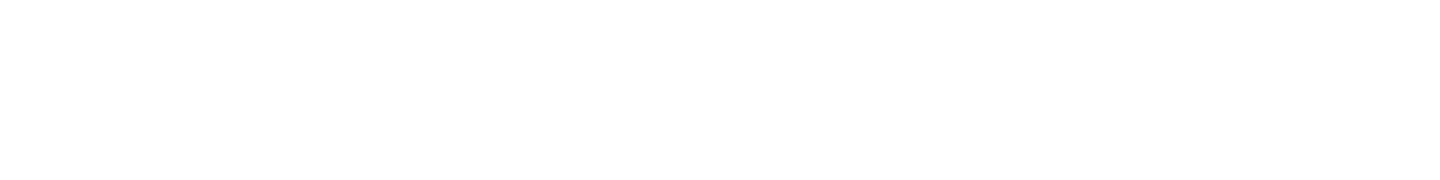
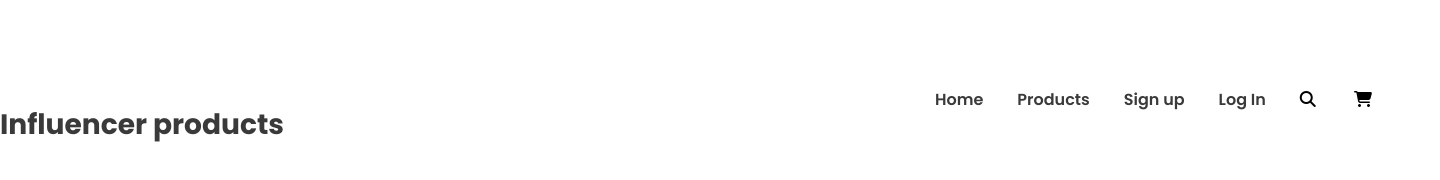
Before and after one commit to akikhossain/influence-gear, a plain HTML site: page index.html in a window 1280 px wide. Shown: the whole page, 1440 px wide, since content can reach past the window. Drawn offline with Linux system fonts and the light colour scheme.

Commit message:
navbar in header part added

```diff
--- a/index.html
+++ b/index.html
@@ -3,7 +3,39 @@
   <head>
     <meta charset="UTF-8" />
     <meta name="viewport" content="width=device-width, initial-scale=1.0" />
-    <title>Document</title>
+    <title>Influence Gear</title>
+
+    <script
+      src="https://kit.fontawesome.com/5c95e5cc68.js"
+      crossorigin="anonymous"
+    ></script>
+
+    <link rel="preconnect" href="https://fonts.googleapis.com" />
+    <link rel="preconnect" href="https://fonts.gstatic.com" crossorigin />
+    <link
+      href="https://fonts.googleapis.com/css2?family=Caveat:wght@700&family=Lato:wght@400;700;900&family=Open+Sans:wght@400;700;800&family=Poppins:wght@500;600;700&display=swap"
+      rel="stylesheet"
+    />
+
+    <link rel="stylesheet" href="styles.css/index.css" />
   </head>
-  <body></body>
+  <body>
+    <header class="nav-header">
+      <div class="title"><h3>Influencer products</h3></div>
+      <nav>
+        <ul>
+          <li><a href="">Home</a></li>
+          <li><a href="">Products</a></li>
+          <li><a href="">Sign up</a></li>
+          <li><a href="">Log In</a></li>
+          <div class="nav-icon">
+            <i class="fa-solid fa-magnifying-glass"></i>
+            <i class="fa-solid fa-cart-shopping"></i>
+          </div>
+        </ul>
+      </nav>
+    </header>
+    <main></main>
+    <footer></footer>
+  </body>
 </html>
--- /dev/null
+++ b/styles.css/index.css
@@ -0,0 +1,44 @@
+* {
+  padding: 0;
+  margin: 0;
+  box-sizing: border-box;
+}
+
+body {
+  width: 1440px;
+  margin: 0 auto;
+  font-family: "Caveat", cursive;
+  font-family: "Lato", sans-serif;
+  font-family: "Open Sans", sans-serif;
+  font-family: "Poppins", sans-serif;
+}
+header {
+  margin-top: 87px;
+}
+.title {
+  color: #3a3a3a;
+  font-size: 24px;
+  font-weight: 700;
+}
+.nav-header {
+  display: flex;
+  justify-content: space-between;
+  align-items: center;
+}
+
+nav > ul {
+  display: flex;
+  gap: 34px;
+  margin-right: 34px;
+  list-style: none;
+  margin-bottom: 50px;
+}
+.fa-solid {
+  margin-right: 34px;
+}
+ul > li a {
+  text-decoration: none;
+  color: #3a3a3a;
+  font-size: 16px;
+  font-weight: 600;
+}
```
